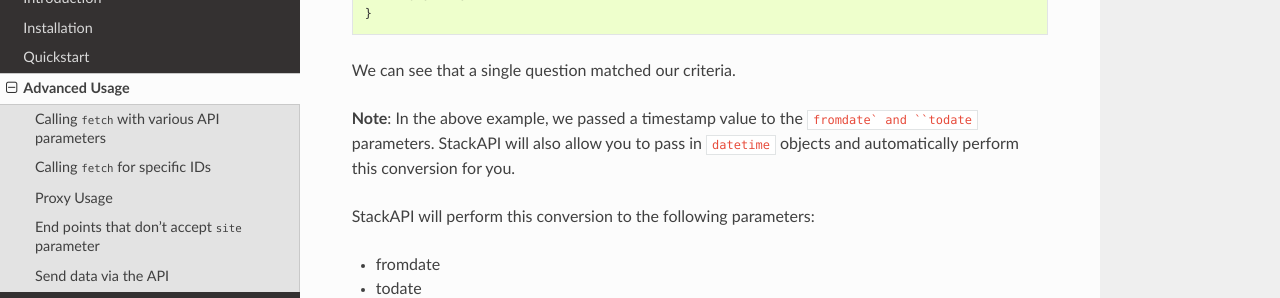
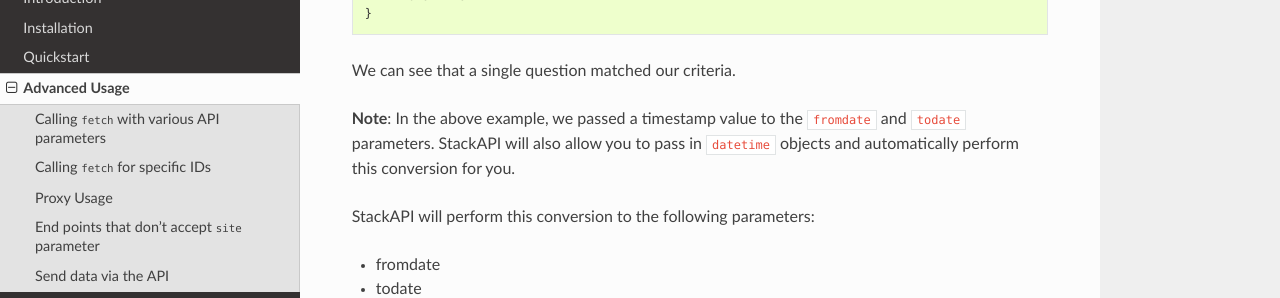
Before and after one commit to AWegnerGitHub/stackapi, a Sphinx documentation site: the page built from docs/user/advanced.rst, in a window 1280 px wide and 900 px high, scrolled down 1344 px. Shown: the part 147-445 px from the top of the window. Built offline with Sphinx 7.4.7 and the Read the Docs theme 2.0.0, drawn with Linux system fonts in a browser that asks for light colours.

Commit message:
Add a ` character for inline code

```diff
--- a/docs/user/advanced.rst
+++ b/docs/user/advanced.rst
@@ -77,7 +77,7 @@
 
 We can see that a single question matched our criteria.
 
-**Note**: In the above example, we passed a timestamp value to the ``fromdate`
+**Note**: In the above example, we passed a timestamp value to the ``fromdate``
 and ``todate`` parameters. StackAPI will also allow you to pass in
 ``datetime`` objects and automatically perform this conversion for you.
 
```
